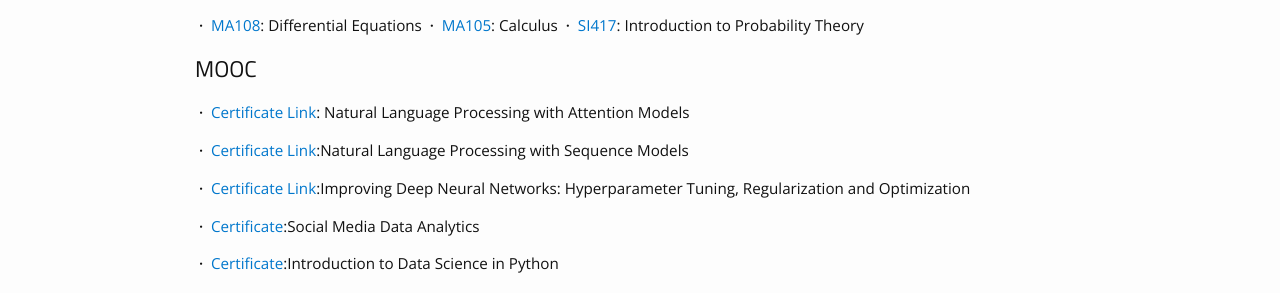
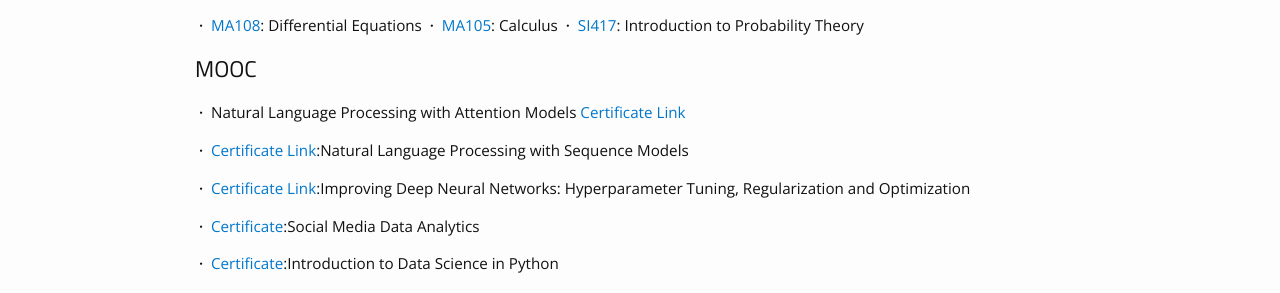
Before and after one commit to moeenm/moeenm.github.io, a Jekyll site: the page built from miscellany/courses.md, in a window 1280 px wide. Shown: the part 861-1154 px from the top of the page. Built offline with Jekyll 4.4.1, drawn with Linux system fonts in a browser that asks for light colours.

```diff
--- a/miscellany/courses.md
+++ b/miscellany/courses.md
@@ -50,7 +50,7 @@ permalink: /miscellany/courses/
 <b>&nbsp;&middot;&nbsp;</b> <a href="">SI417</a>: Introduction to Probability Theory
 
 <h2>MOOC</h2>
-<b>&nbsp;&middot;&nbsp;</b> <a href="https://www.coursera.org/account/accomplishments/verify/KB59E7CLQA7V?utm_source=link&utm_medium=certificate&utm_content=cert_image&utm_campaign=sharing_cta&utm_product=course">Certificate Link</a>: Natural Language Processing with Attention Models
+<b>&nbsp;&middot;&nbsp;</b>  Natural Language Processing with Attention Models <a href="https://www.coursera.org/account/accomplishments/verify/KB59E7CLQA7V?utm_source=link&utm_medium=certificate&utm_content=cert_image&utm_campaign=sharing_cta&utm_product=course">Certificate Link</a>
 
 <b>&nbsp;&middot;&nbsp;</b> <a href="https://www.coursera.org/account/accomplishments/verify/US5FKT246P9E?utm_source=link&utm_medium=certificate&utm_content=cert_image&utm_campaign=sharing_cta&utm_product=course">Certificate Link</a>:Natural Language Processing with Sequence Models
 
```
